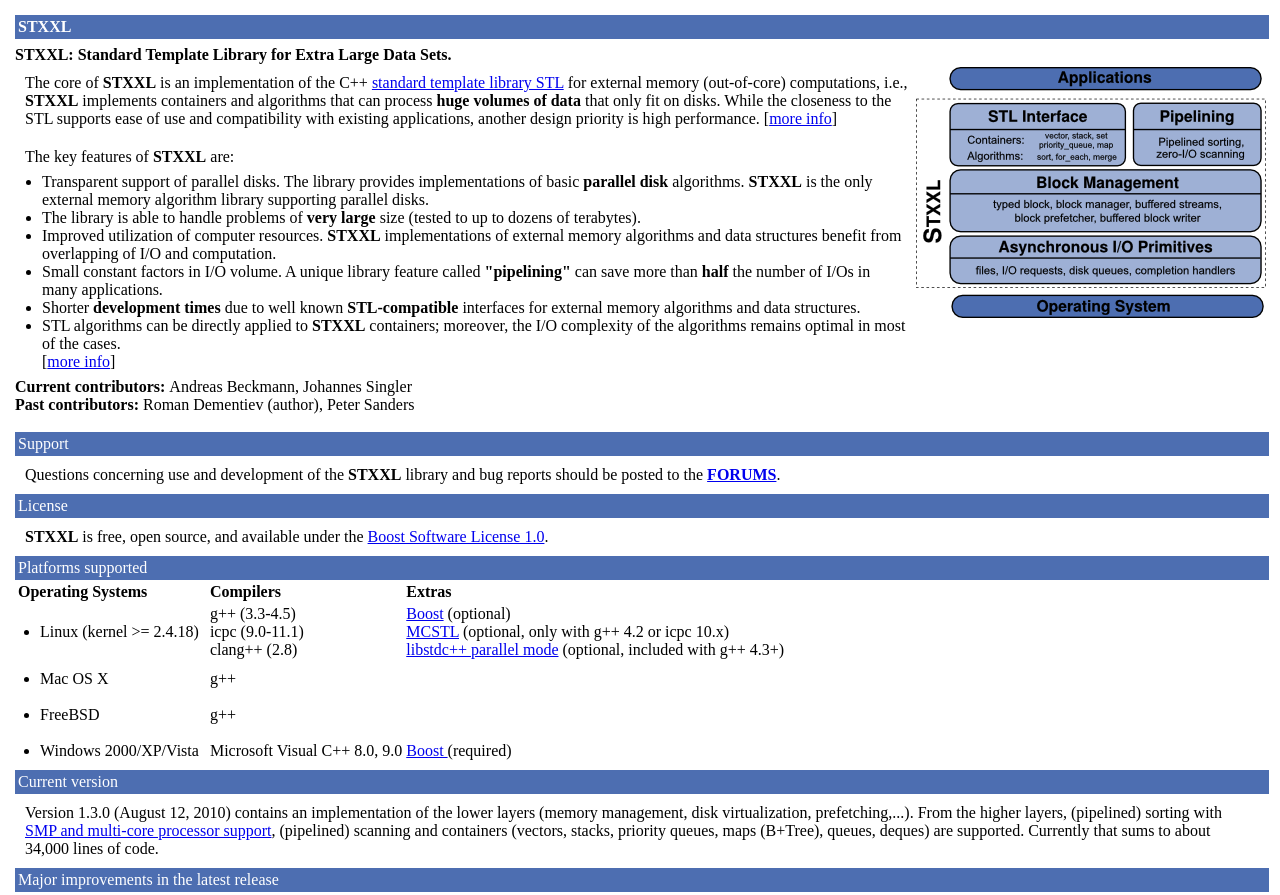
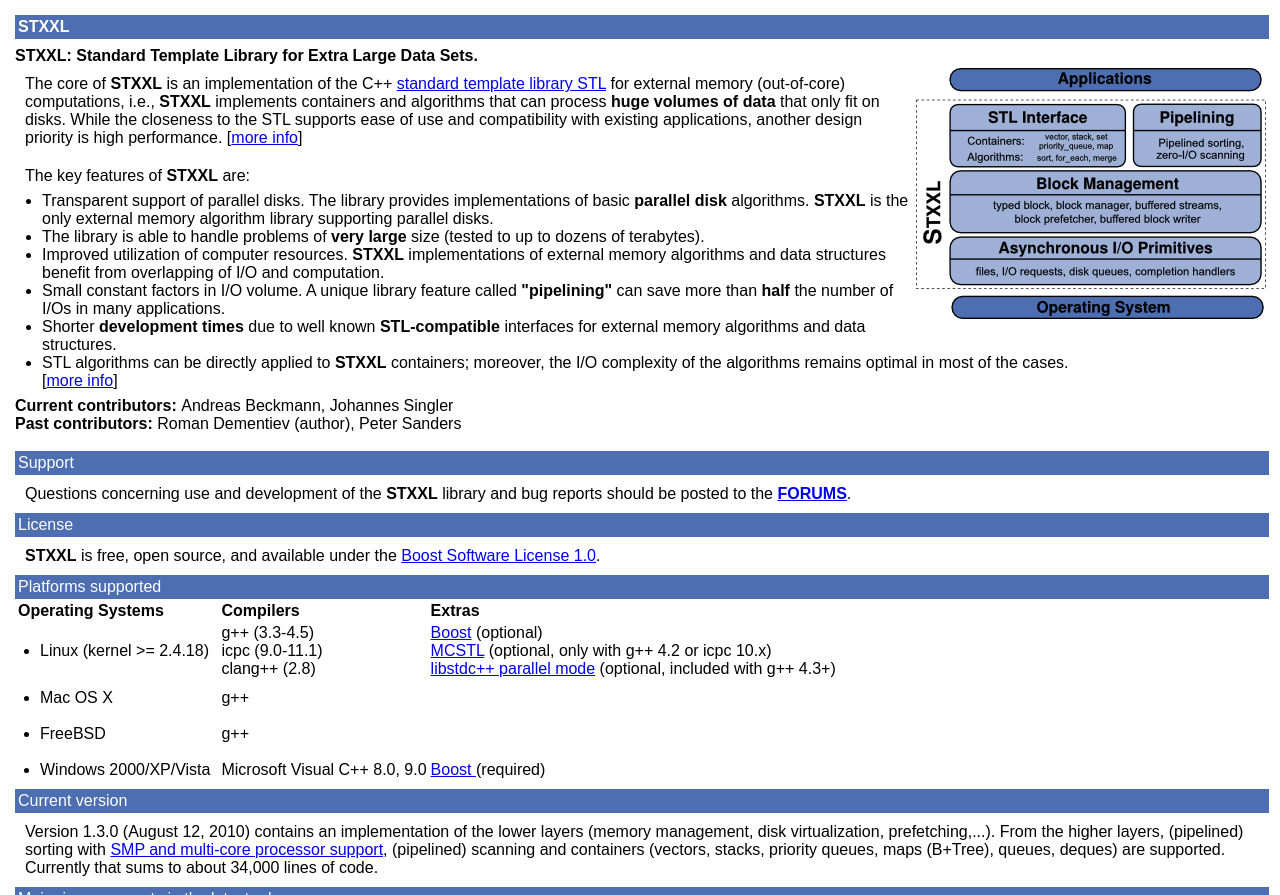
Before and after one commit to bobbthebuilder/stxxl-doc, a plain HTML site: page homepage/index.html in a window 1280 px wide. Shown: the top 895 px of the page. Drawn offline with Linux system fonts and the light colour scheme; a script that the page names is missing.

Commit message:
fix the invalid font specification

```diff
--- a/homepage/stxxl.css
+++ b/homepage/stxxl.css
@@ -6,7 +6,7 @@ body {
     margin: 0px;
     background: #fff;
     color: #000;
-    font: arial, sans-serif;
+    font-family: arial, sans-serif;
 }
 
 div, p, ul, h2, img {
```
